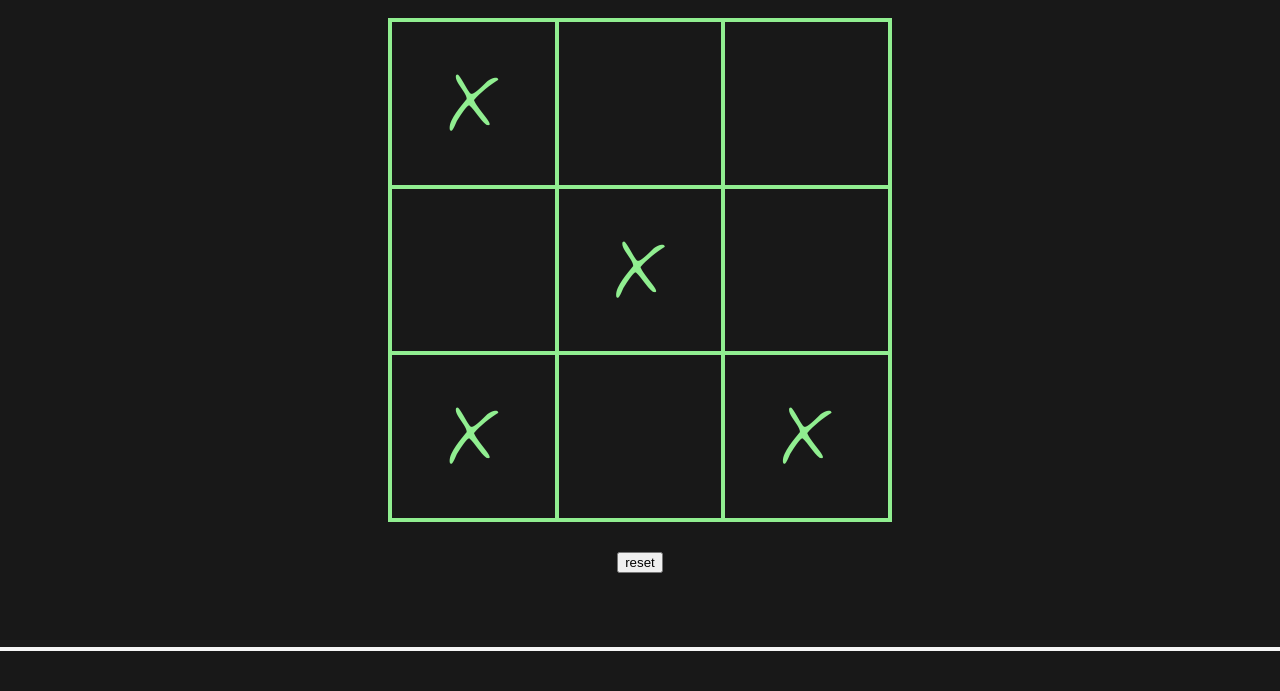
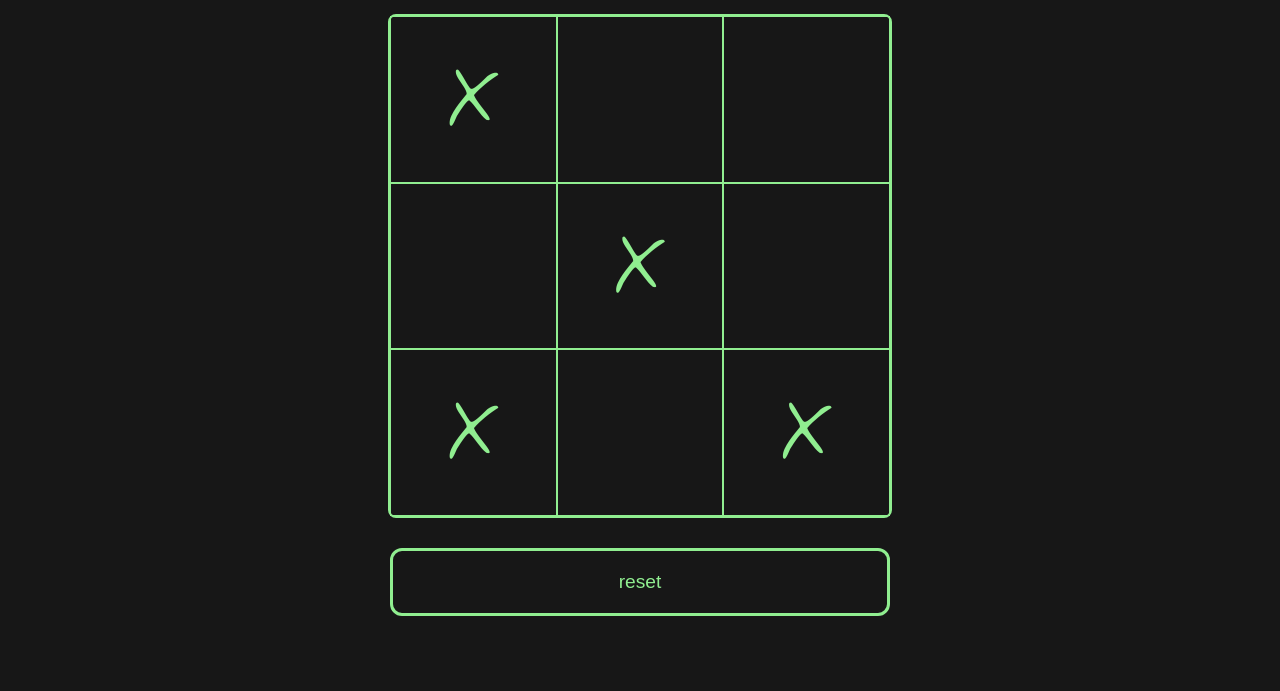
Before and after one commit to jcampbell57/odin-tic-tac-toe, a plain HTML site: page index.html in a window 1280 px wide. Shown: the part 109-800 px from the top of the page. Drawn offline with Linux system fonts and the light colour scheme.

Commit message:
adds hover effect to cells and styles reset button

```diff
--- a/styles.css
+++ b/styles.css
@@ -1,6 +1,7 @@
 :root {
-    --background-color-dark: #181818;
-    --font-color-dark: rgb(235, 235, 235);
+    --background-color-dark: hsl(0, 0%, 9%);
+    --font-color-dark: lightgreen;
+    /* --font-color-dark: rgb(235, 235, 235); */
 }
 
 @font-face {
@@ -22,7 +23,7 @@ body {
 }
 
 .header {
-    border-bottom: 4px solid whitesmoke;
+    /* border-bottom: 4px solid whitesmoke; */
     font-size: 2rem;
 }
 
@@ -41,21 +42,46 @@ h1 {
     width: 500px;
     margin: 30px;
     border: 2px solid lightgreen;
+    border-radius: 8px;
     display: grid;
     grid-template-columns: 1fr 1fr 1fr;
     grid-template-rows: 1fr 1fr 1fr;
 }
 
-.gameContainer div {
-    border: 2px solid lightgreen;
+.cell {
+    border: 1px solid lightgreen;
     color: lightgreen;
     padding: 10px;
     font-size: 6rem;
     /* font-size: 6rem */
 }
 
+.cell:hover {
+    background-color: hsl(120, 73%, 75%, 0.1);
+}
+
+.reset {
+    width: 500px;
+    background: var(--background-color-dark);
+    border: 3px solid var(--font-color-dark);
+    border-radius: 12px;
+    color: var(--font-color-dark);
+    font-size: 1.2rem;
+    padding: 20px;
+}
+
+.reset:hover {
+    border: 3px solid darkred;
+    color: red;
+    cursor: pointer;
+}
+
+.reset:active {
+    color: darkred;
+}
+
 .footer {
-    border-top: 4px solid whitesmoke;
+    /* border-top: 4px solid whitesmoke; */
     padding: 20px;
     margin-top: auto;
 }
```
